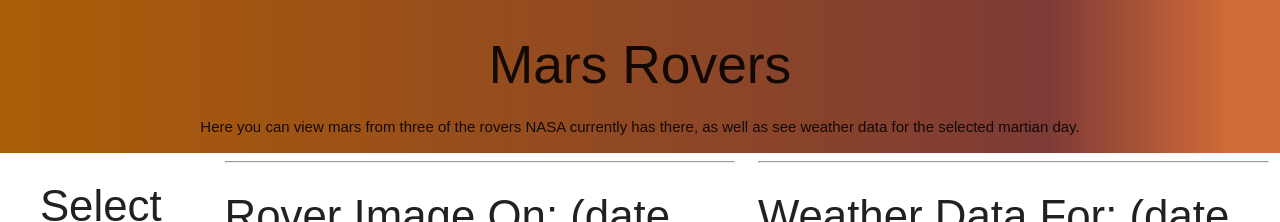
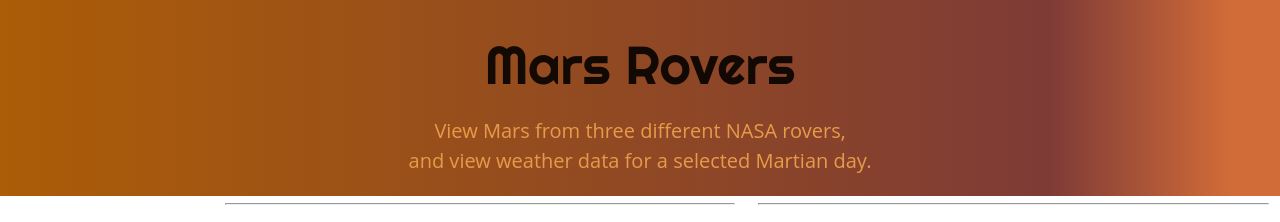
Before and after one commit to JamesJ995/ExploreMars, a plain HTML site: page index.html in a window 1280 px wide. Shown: the top 222 px of the page. Drawn offline with nearby package versions, Linux system fonts and the light colour scheme.

Commit message:
changed the font and color of text in the header

```diff
--- a/assets/css/style.css
+++ b/assets/css/style.css
@@ -1,7 +1,13 @@
 body {
-  font-family: Arial, Helvetica, sans-serif;
+  font-family: "Open Sans", sans-serif;
+  font-family: "Righteous", cursive;
 }
 
+.lead {
+  font-family: "Open Sans", sans-serif;
+  font-size: 20px;
+  color: rgb(231, 155, 74);
+}
 .img {
   width: 500px;
   height: 500px;
@@ -65,6 +71,6 @@ body {
   color: rgb(231, 155, 74);
 }
 
-/* .input-field {
-  color: rgba(172, 93, 7, 1);
-} */
+.input-field {
+  text: rgba(126, 59, 54, 1);
+}
--- a/index.html
+++ b/index.html
@@ -7,6 +7,11 @@
     <!--Import Google Icon Font-->
     <link
       href="https://fonts.googleapis.com/icon?family=Material+Icons"
+      rel="stylesheet"
+    />
+    <link rel="preconnect" href="https://fonts.gstatic.com" />
+    <link
+      href="https://fonts.googleapis.com/css2?family=Righteous&display=swap"
       rel="stylesheet"
     />
     <!--Import materialize.css-->
@@ -30,8 +35,9 @@
       <div class="col l12 s12 center-align" id="titleHeader">
         <h2>Mars Rovers</h2>
         <p class="lead">
-          Here you can view mars from three of the rovers NASA currently has
-          there, as well as see weather data for the selected martian day.
+          View Mars from three different NASA rovers,
+          <br />
+          and view weather data for a selected Martian day.
         </p>
       </div>
 
@@ -39,7 +45,7 @@
         <div class="container" id="roverSelect">
           <h3>Select a Rover:</h3>
           <div class="input-field col s12">
-            <select id="roverMenu">
+            <select id="roverMenu" class="roverDropdown">
               <option value="" disabled selected>Select Rover</option>
               <option value="1">Curiosity</option>
               <option value="2">Opportunity</option>
```
